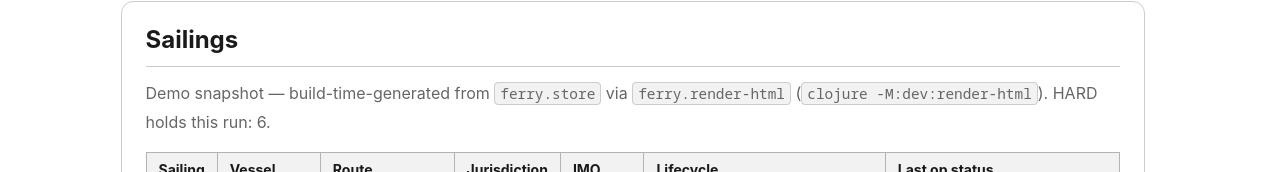
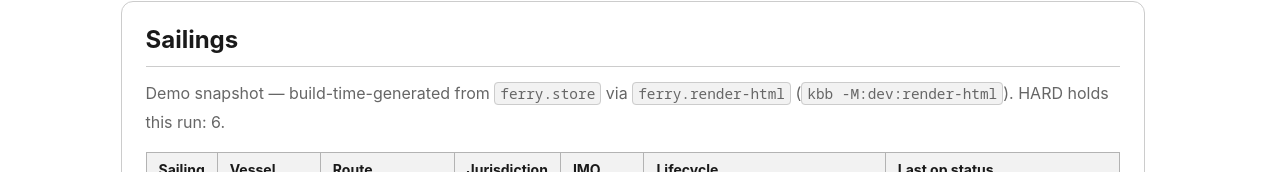
Before and after one commit to cloud-itonami/cloud-itonami-isic-5011, a plain HTML site: page docs/samples/operator-console.html in a window 1280 px wide. Shown: the part 235-407 px from the top of the page. Drawn offline with Linux system fonts and the light colour scheme.

Commit message:
kbb: rewrite 19 Clojure-CLI/bb/nbb/shadow-cljs invocation(s) in 9 file(s) to kbb/amu
Owner decision 2026-09-11: `clojure -M:<alias>` / `clj -M` / `bb <task>` /
`nbb <script>` become `kbb …` (kotoba-lang/kotoba bin/kbb_deps.cljk resolves
deps.edn aliases onto the JVM-free engine); `shadow-cljs release|compile|watch`
becomes `amu compile --target wasm32-browser`. Text only; no mirror; fix-forward.

ADR: adr-2609112000-kbb-cutover-clojure-cli-text

Co-Authored-By: Claude Opus 5 (1M context) <noreply@anthropic.com>
Claude-Session: https://claude.ai/code/session_01JVx3D3QpgSHNgJBLe35yyx

```diff
--- a/docs/samples/operator-console.html
+++ b/docs/samples/operator-console.html
@@ -2468,7 +2468,7 @@ img,svg { max-width: 100%; height: auto; }</style></head><body>
 <main>
   <section class="card">
     <h2>Sailings</h2>
-    <p class="muted">Demo snapshot — build-time-generated from <code>ferry.store</code> via <code>ferry.render-html</code> (<code>clojure -M:dev:render-html</code>). HARD holds this run: 6.</p>
+    <p class="muted">Demo snapshot — build-time-generated from <code>ferry.store</code> via <code>ferry.render-html</code> (<code>kbb -M:dev:render-html</code>). HARD holds this run: 6.</p>
     <table>
       <thead><tr><th>Sailing</th><th>Vessel</th><th>Route</th><th>Jurisdiction</th><th>IMO</th><th>Lifecycle</th><th>Last op status</th></tr></thead>
       <tbody>
```
Also changed, not shown: 8 other files.
